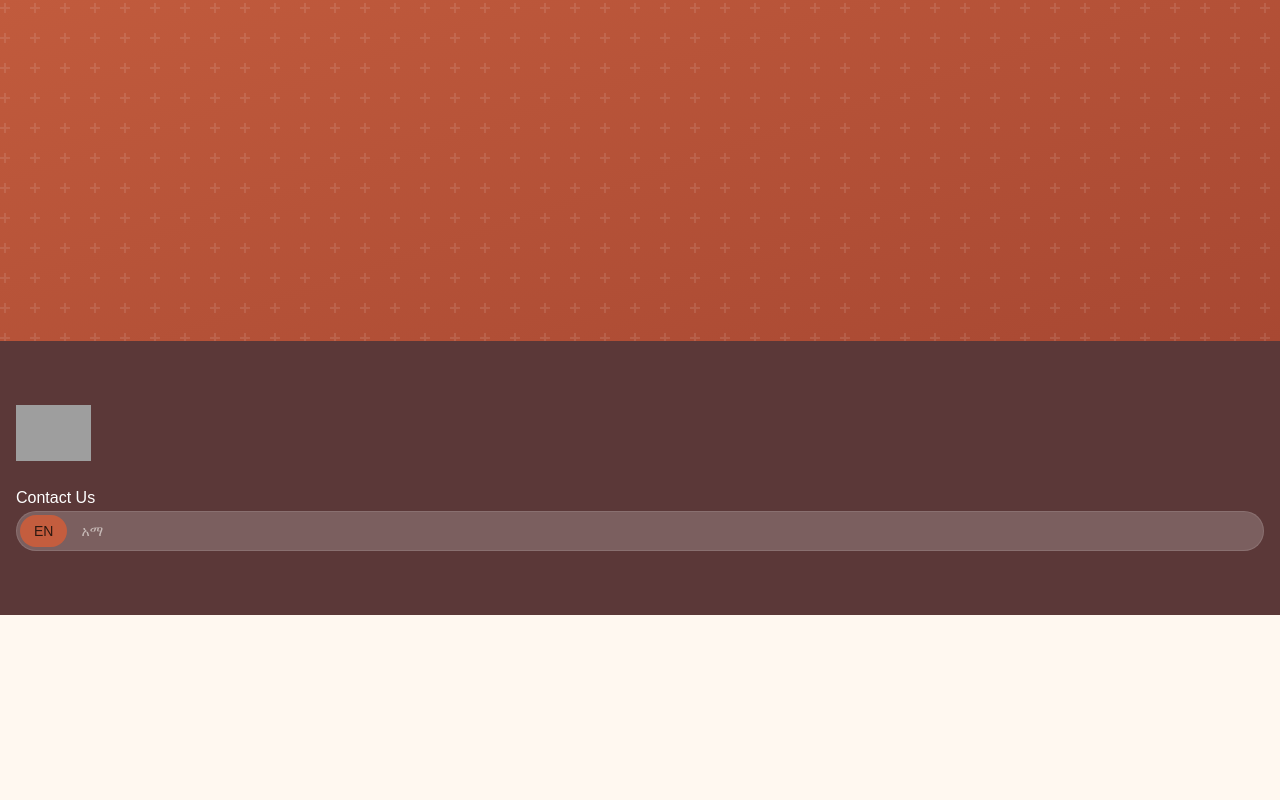
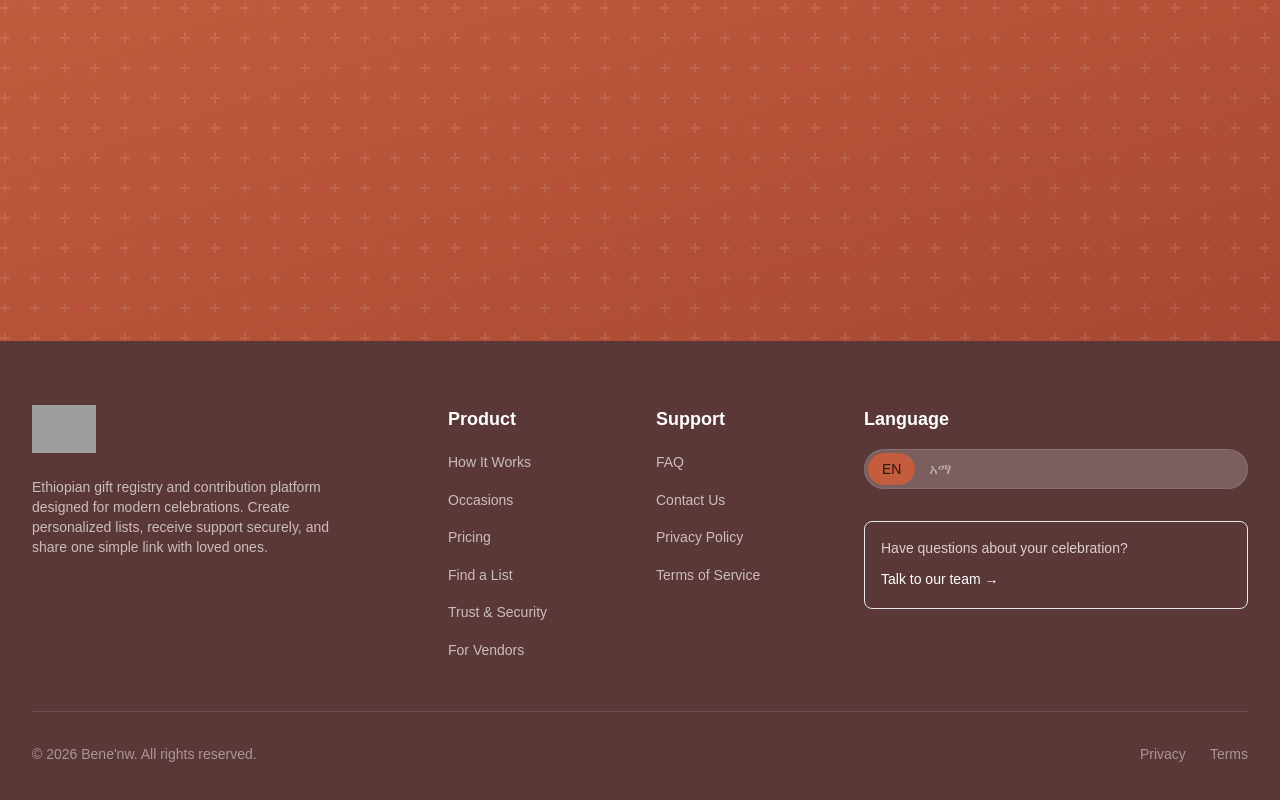
Before and after one commit to fanabezabih/Benew-Backend, a Next.js app in the folder frontend/: page / in a window 1280 px wide. Shown: the part 7229-8029 px from the top of the page. Before the commit the page ends 7844 px from the top, so only its background shows below. Built offline with nearby package versions, Linux system fonts and the light colour scheme; no server answers; grey boxes are pictures that could not be loaded.

Commit message:
edited importing file code

```diff
--- a/frontend/src/components/layout/Footer.tsx
+++ b/frontend/src/components/layout/Footer.tsx
@@ -9,18 +9,83 @@ export default function Footer() {
 
   return (
     <footer className="bg-espresso text-white py-16">
-      <div className="max-w-7xl mx-auto px-4">
+      <div className="max-w-7xl mx-auto px-4 sm:px-6 lg:px-8">
+        {/* Main Footer Grid */}
+        <div className="grid grid-cols-1 md:grid-cols-12 gap-8 mb-12">
+          {/* Brand Section */}
+          <div className="md:col-span-4">
+            <div className="mb-6">
+              <img src="/images/Benenew-01.png" alt="Bene'nw" className="h-12" />
+            </div>
+            <p className="text-ivory/70 text-sm mb-6 max-w-xs">
+              Ethiopian gift registry and contribution platform designed for modern celebrations.
+              Create personalized lists, receive support securely, and share one simple link with loved ones.
+            </p>
+          </div>
 
-        <div className="mb-6">
-          <img src="/images/Benenew-01.png" className="h-14" />
+          {/* Product Links */}
+          <div className="md:col-span-2">
+            <h3 className="font-semibold text-lg mb-4">Product</h3>
+            <ul className="space-y-3">
+              <li><Link href="/how-it-works" className="text-ivory/70 hover:text-terra-cotta transition-colors text-sm">How It Works</Link></li>
+              <li><Link href="/occasions" className="text-ivory/70 hover:text-terra-cotta transition-colors text-sm">Occasions</Link></li>
+              <li><Link href="/pricing" className="text-ivory/70 hover:text-terra-cotta transition-colors text-sm">Pricing</Link></li>
+              <li><Link href="/find-a-list" className="text-ivory/70 hover:text-terra-cotta transition-colors text-sm">Find a List</Link></li>
+              <li><Link href="/trust-security" className="text-ivory/70 hover:text-terra-cotta transition-colors text-sm">Trust & Security</Link></li>
+              <li><Link href="/for-vendors" className="text-ivory/70 hover:text-terra-cotta transition-colors text-sm">For Vendors</Link></li>
+            </ul>
+          </div>
+
+          {/* Support Links */}
+          <div className="md:col-span-2">
+            <h3 className="font-semibold text-lg mb-4">Support</h3>
+            <ul className="space-y-3">
+              <li><Link href="/faq" className="text-ivory/70 hover:text-terra-cotta transition-colors text-sm">FAQ</Link></li>
+              <li>
+                <button
+                  onClick={() => openModal('contact')}
+                  className="text-ivory/70 hover:text-terra-cotta transition-colors text-sm"
+                >
+                  Contact Us
+                </button>
+              </li>
+              <li><Link href="/privacy" className="text-ivory/70 hover:text-terra-cotta transition-colors text-sm">Privacy Policy</Link></li>
+              <li><Link href="/terms" className="text-ivory/70 hover:text-terra-cotta transition-colors text-sm">Terms of Service</Link></li>
+            </ul>
+          </div>
+
+          {/* Language & CTA */}
+          <div className="md:col-span-4">
+            <h3 className="font-semibold text-lg mb-4">Language</h3>
+            <div className="mb-8">
+              <LanguageToggle />
+            </div>
+            <div className="bg-terra-cotta/10 rounded-lg p-4 border border-terra-cotta/20">
+              <p className="text-sm text-ivory/80 mb-2">Have questions about your celebration?</p>
+              <button
+                onClick={() => openModal('contact')}
+                className="text-terra-cotta hover:text-terra-cotta-dark font-medium text-sm transition-colors"
+              >
+                Talk to our team →
+              </button>
+            </div>
+          </div>
         </div>
 
-        <button onClick={() => openModal('contact')}>
-          Contact Us
-        </button>
-
-        <LanguageToggle />
-
+        {/* Bottom Bar */}
+        <div className="pt-8 border-t border-white/10 flex flex-col sm:flex-row justify-between items-center gap-4">
+          <p className="text-ivory/50 text-sm">
+            © 2026 Bene'nw. All rights reserved.
+          </p>
+          <div className="flex gap-6">
+            <Link href="/privacy" className="text-ivory/50 hover:text-terra-cotta text-sm transition-colors">
+              Privacy
+            </Link>
+            <Link href="/terms" className="text-ivory/50 hover:text-terra-cotta text-sm transition-colors">
+              Terms
+            </Link>
+          </div>
+        </div>
       </div>
     </footer>
   );
```
